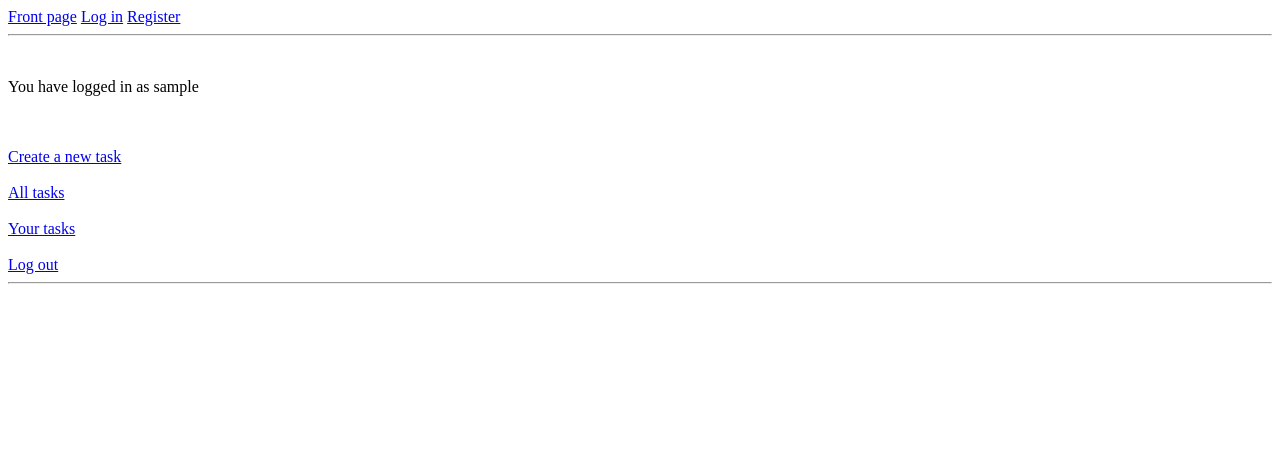
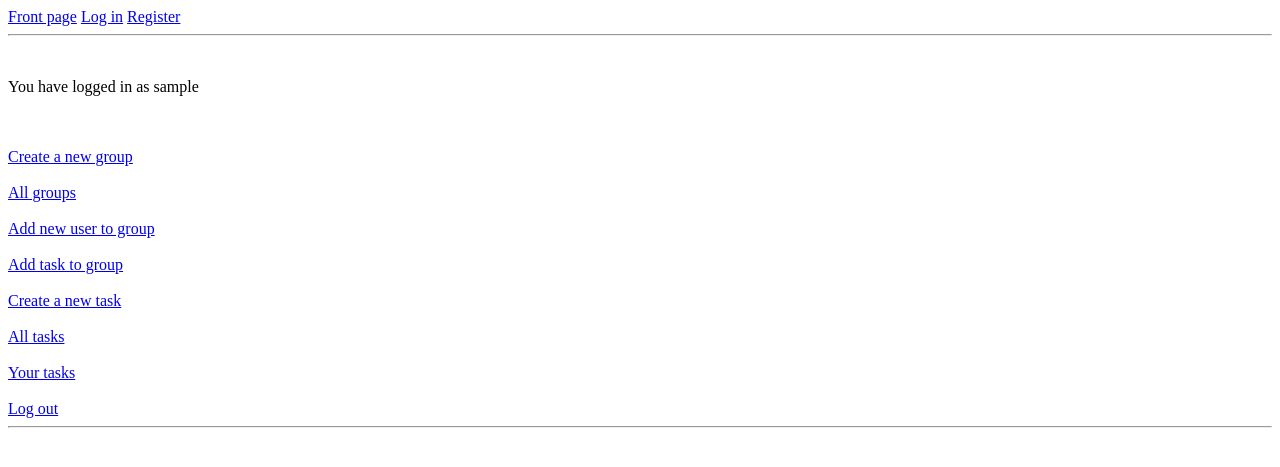
Before and after one commit to heksaani/database-application, a Flask app: page / in a window 1280 px wide. Shown: the top 467 px of the page. Run offline with Flask 3, Linux system fonts and the light colour scheme; the visitor is signed in with stand-in values (Sample User, id 1).

Commit message:
Correct the leader view on index page

```diff
--- a/templates/index.html
+++ b/templates/index.html
@@ -4,10 +4,10 @@
 
 {% if session.username %}
     <p>You have logged in as {{ session.username }}</p><br><br>
-    {% if session.role == "leader" %}
+    {% if session.role %}
         <a href="/createGroup"> Create a new group</a>  <br><br>
         <a href="/allGroups">All groups</a><br><br>
-        <a href="/addUserToGroup">Add user to group</a><br><br>
+        <a href="/addNewUser">Add new user to group</a><br><br>
         <a href="/addTaskToGroup">Add task to group</a><br><br>
     {% endif %}
     <a href="/createTask">Create a new task</a><br><br>
```
